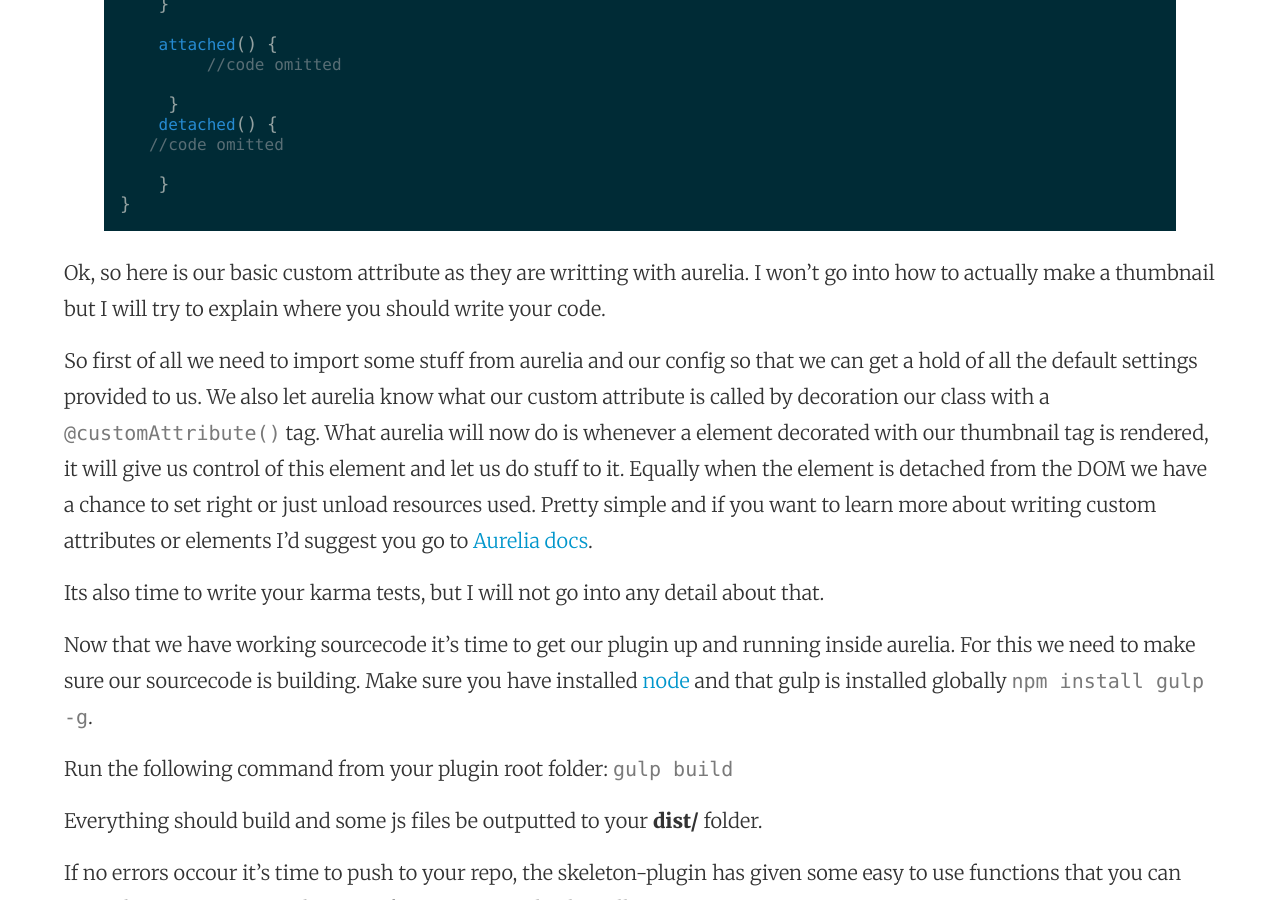
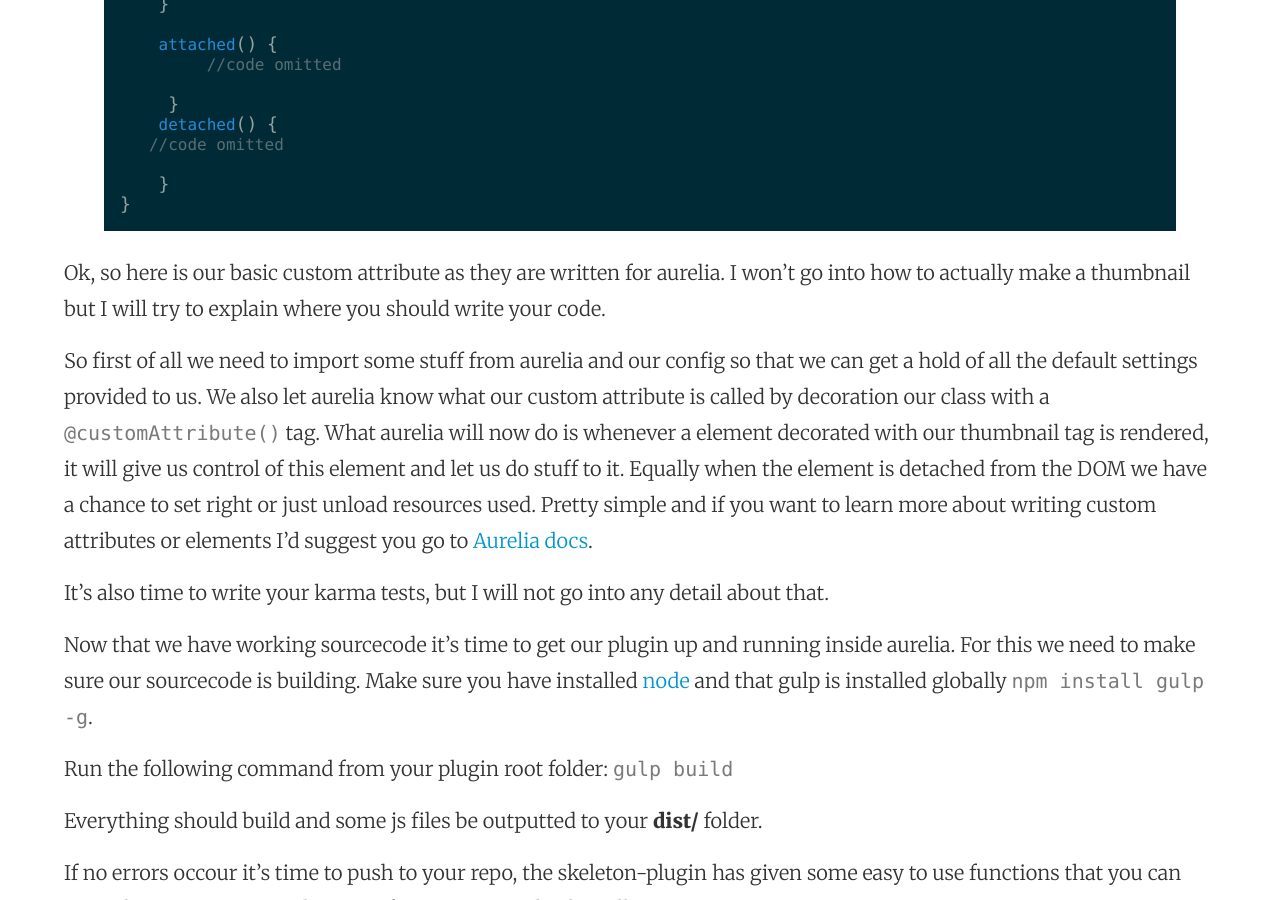
Before and after one commit to Novatrox/Novatrox.github.io, a Jekyll site: the page built from _posts/2016-04-19-writing-your-first-aurelia-plugin.markdown, in a window 1280 px wide and 900 px high, scrolled down 3653 px. Built offline with Jekyll 4.4.1, drawn with Linux system fonts in a browser that asks for light colours; comment, search, counter and statistics services are not loaded; some of the changed text lies outside the part shown.

Commit message:
Update 2016-04-19-writing-your-first-aurelia-plugin.markdown

````diff
--- a/_posts/2016-04-19-writing-your-first-aurelia-plugin.markdown
+++ b/_posts/2016-04-19-writing-your-first-aurelia-plugin.markdown
@@ -15,14 +15,14 @@ In my application, I wanted to expose an aurelia custom attribute that would be
 
 A good place to get started is by looking at aurelias skeleton plugin,  [check it out here]( https://github.com/aurelia/skeleton-plugin )
 
-I will try to explain all the parts of that skeleton project below ( as of 2016-04-19 ). Some files are omitted due to its obviousness and are not mentioned in this post.
+I will try to explain all the parts of that skeleton project below ( as of 2016-04-19 ). Some files are omitted due to it's obviousness and are not mentioned in this post.
 <ul>
 <li><b>build/</b> : collection of gulp build scripts to produce output</li>
 <li><b>dist/</b>: output produced by build scripts</li>
 <li><b>doc/</b>: changelog and javascript documentation</li>
 <li><b>src/</b>: sourcesfiles for the plugin </li>
 <li><b>test/</b>: karma test files </li>
-<li><b>karma.conf.js</b>: Karma konfiguration file</li>
+<li><b>karma.conf.js</b>: Karma configuration file</li>
 <li><b>package.json</b>: Package configuration file </li>
 </ul>
 
@@ -95,12 +95,12 @@ export class CustomThumbnailAttribute {
 {% endhighlight %}
 
 
-Ok, so here is our basic custom attribute as they are writting with aurelia. I won't go into how to actually make a thumbnail but I will try to explain where you should write your code.
+Ok, so here is our basic custom attribute as they are written for aurelia. I won't go into how to actually make a thumbnail but I will try to explain where you should write your code.
 
 So first of all we need to import some stuff from aurelia and our config so that we can get a hold of all the default settings provided to us.
 We also let aurelia know what our custom attribute is called by decoration our class with a ```@customAttribute()``` tag. What aurelia will now do is whenever a element decorated with our thumbnail tag is rendered, it will give us control of this element and let us do stuff to it. Equally when the element is detached from the DOM we have a chance to set right or just unload resources used. Pretty simple and if you want to learn more about writing custom attributes or elements I'd suggest you go to [Aurelia docs]( http://aurelia.io/docs.html#/aurelia/templating/1.0.0-beta.1.2.2/doc/article/templating-custom-attributes).
 
-Its also time to write your karma tests, but I will not go into any detail about that.
+It's also time to write your karma tests, but I will not go into any detail about that.
 
 Now that we have working sourcecode it's time to get our plugin up and running inside aurelia.  For this we need to make sure our sourcecode is building. Make sure you have installed [node](https://nodejs.org/en/) and that gulp is installed globally ```npm install gulp -g```.
 
````
